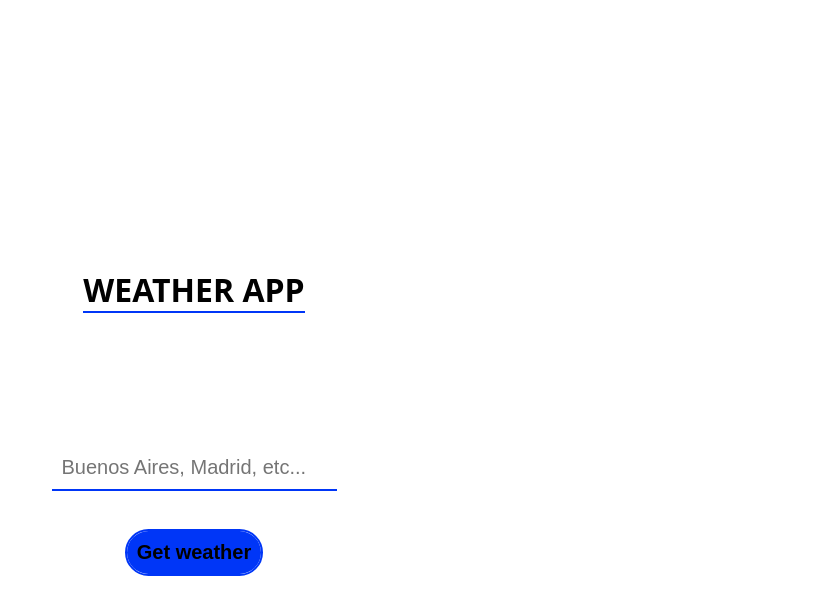
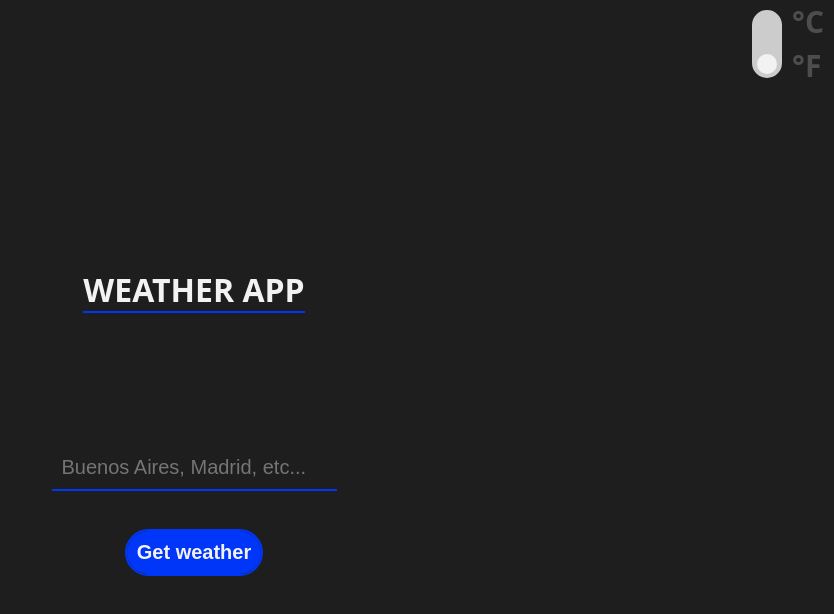
Before and after one commit to alvarezjuanign/projects, a website built with Vite: page 05-weather-app/index.html in a window 1280 px wide. Shown: the whole page, without its empty margins (446-1280 px from the left). Built offline with nearby package versions, Linux system fonts and the light colour scheme.

Commit message:
add switch for select °C or °F

```diff
--- a/05-weather-app/index.html
+++ b/05-weather-app/index.html
@@ -11,6 +11,16 @@
     <main class="main-container">
       <div class="weather"></div>
       <h1>WEATHER APP</h1>
+      <div class="container">
+        <input hidden="" id="check" name="check" type="checkbox" />
+        <label class="toggle" for="check">
+          <div class="toggle__circle"></div>
+        </label>
+        <div class="toggle-text">
+          <span>°C</span>
+          <span>°F</span>
+        </div>
+      </div>
       <h2 class="city"></h2>
       <p class="temperature"></p>
       <div class="weather">
--- a/05-weather-app/main.js
+++ b/05-weather-app/main.js
@@ -4,10 +4,22 @@ const nameCity = document.querySelector('.city')
 const temperature = document.querySelector('.temperature')
 const humidity = document.querySelector('.humidity')
 const pressure = document.querySelector('.pressure')
+const selectUnits = document.querySelector('#check')
 
 const API_KEY = '979046cf3730ad09da6a2e07f6b018db'
 
 const getWeather = (city) => {
+  let units = ''
+  let symbol = ''
+
+  if (selectUnits.checked) {
+    units = 'metric'
+    symbol = ' °C'
+  } else {
+    units = 'imperial'
+    symbol = ' °F'
+  }
+
   if (city === '') return
 
   if (city.length <= 3) {
@@ -27,11 +39,11 @@ const getWeather = (city) => {
     fetch(`https://api.openweathermap.org/geo/1.0/direct?q=${city}&appid=${API_KEY}`)
       .then(res => res.json())
       .then(data => {
-        fetch(`https://api.openweathermap.org/data/3.0/onecall?lat=${data[0].lat}&lon=${data[0].lon}&units=metric&appid=${API_KEY}`)
+        fetch(`https://api.openweathermap.org/data/3.0/onecall?lat=${data[0].lat}&lon=${data[0].lon}&units=${units}&appid=${API_KEY}`)
           .then(response => response.json())
           .then(weather => {
             nameCity.textContent = data[0].name
-            temperature.textContent = Math.round(weather.current.temp) + ' °C'
+            temperature.textContent = Math.round(weather.current.temp) + symbol
             humidity.textContent = 'Humidity: ' + weather.current.humidity + ' %'
             pressure.textContent = 'Pressure: ' + weather.current.pressure + ' hPa'
           })
--- a/05-weather-app/style.css
+++ b/05-weather-app/style.css
@@ -3,9 +3,8 @@ body {
   padding: 0;
   box-sizing: border-box;
   font-family: system-ui, -apple-system, BlinkMacSystemFont, 'Segoe UI', Roboto, Oxygen, Ubuntu, Cantarell, 'Open Sans', 'Helvetica Neue', sans-serif;
-  background-color: Canvas;
-  color: CanvasText;
-  color-scheme: light dark;
+  background-color: #1e1e1e;
+  color: #f2f2f2;
   height: 100vh
 }
 
@@ -42,6 +41,7 @@ h1 {
   border-bottom: 2px solid rgb(0, 54, 247);
   background: transparent;
   margin-bottom: 20px;
+  color: #f2f2f2;
 }
 
 .btnWeather {
@@ -52,6 +52,7 @@ h1 {
   outline: 2px solid rgb(0, 54, 247);
   background: rgb(0, 54, 247);
   font-weight: 700;
+  color: #f2f2f2;
 }
 
 .error {
@@ -83,3 +84,51 @@ h1 {
     transform: translate(0px);
   }
 }
+
+.container {
+  margin: auto;
+  color: hsl(0, 0%, 30%);
+  font-weight: 900;
+  font-size: 30px;
+  display: flex;
+  gap: 10px;
+  position: absolute;
+  top: 10px;
+  right: 10px;
+}
+
+.toggle {
+  width: 30px;
+  height: 60px;
+  background-color: hsl(0, 0%, 80%);
+  border-radius: 1.7rem;
+  padding: .25rem 0;
+  cursor: pointer;
+  display: flex;
+  justify-content: center;
+  transition: background-color 300ms 300ms;
+}
+
+.toggle__circle {
+  width: 20px;
+  height: 20px;
+  background-color: hsl(0, 0%, 95%);
+  border-radius: 50%;
+  margin-top: 40px;
+  transition: margin 500ms ease-in-out;
+}
+
+.toggle-text {
+  display: flex;
+  flex-direction: column;
+  line-height: .8;
+  gap: 20px;
+}
+
+#check:checked + .toggle > .toggle__circle {
+  margin-top: 0;
+}
+
+#check:checked+.toggle {
+  background-color: #41a63c;
+}
```
